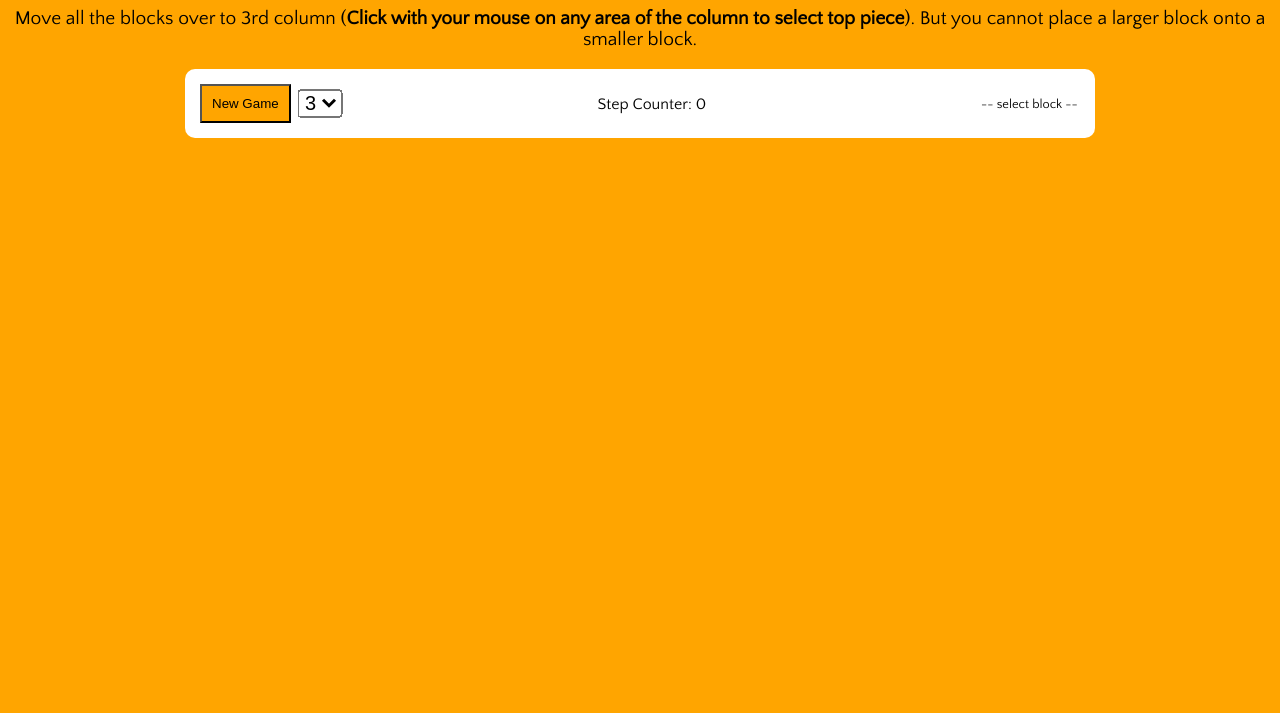
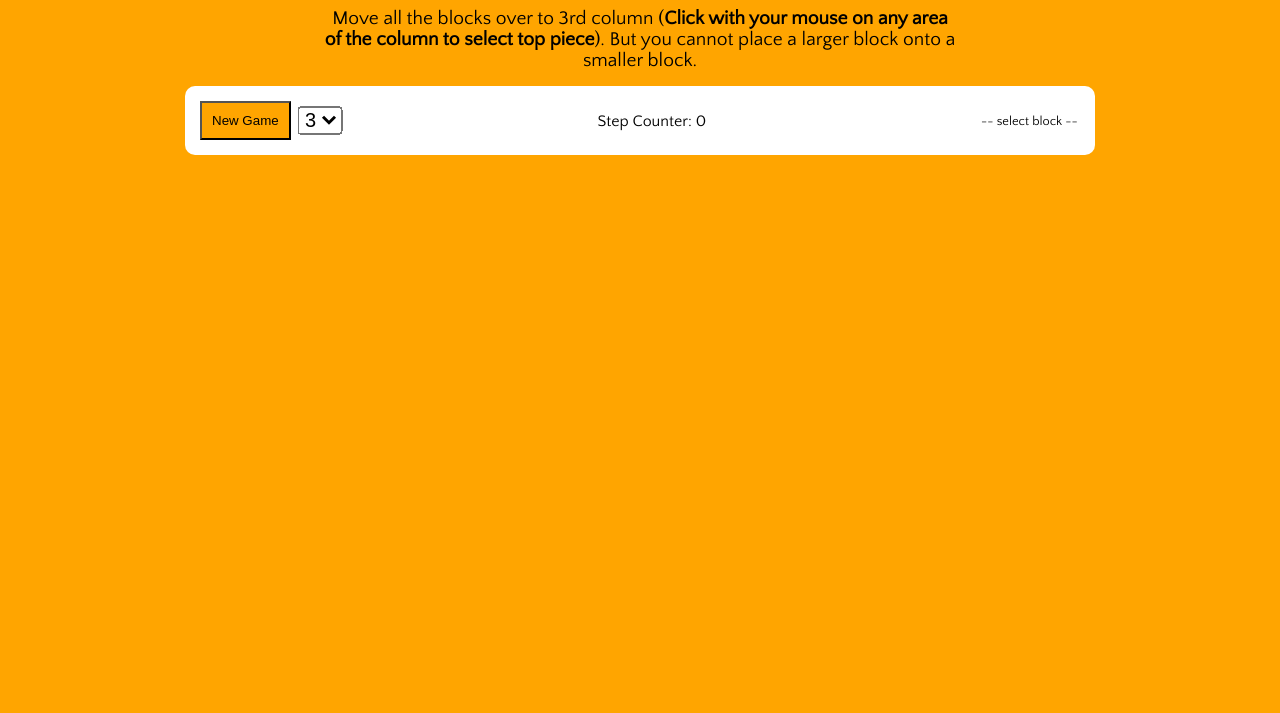
Before and after one commit to mrwhiterk/towers_of_hanoi, a plain HTML site: page index.html in a window 1280 px wide. Shown: the part 87-800 px from the top of the page. Drawn offline with Linux system fonts and the light colour scheme.

Commit message:
formatted description in header

```diff
--- a/style.css
+++ b/style.css
@@ -9,15 +9,17 @@ header {
   text-align: center;
   font-family: 'Quattrocento Sans', sans-serif;
   font-size: 1.2rem;
-  /* font-family: 'Orbitron', sans-serif; */
 }
 
 header h1 {
-  /* font-family: 'Anton', sans-serif; */
   font-family: 'Orbitron', sans-serif;
   font-size: 2.3rem;
 }
 
+header p {
+  width: 50%;
+  margin: 15px auto;
+}
 
 
 body {
```
